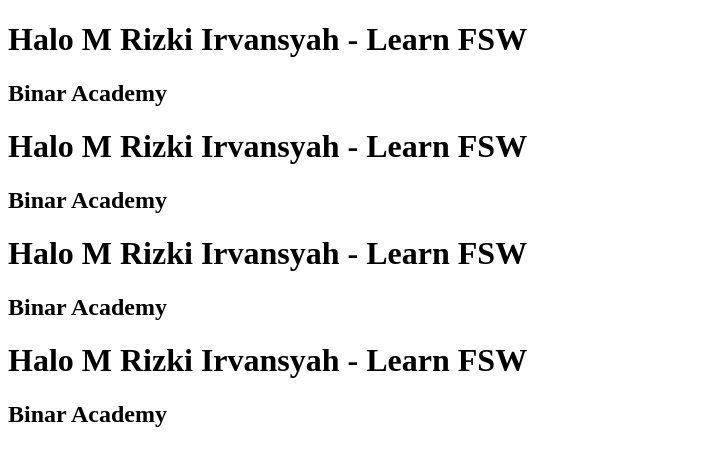
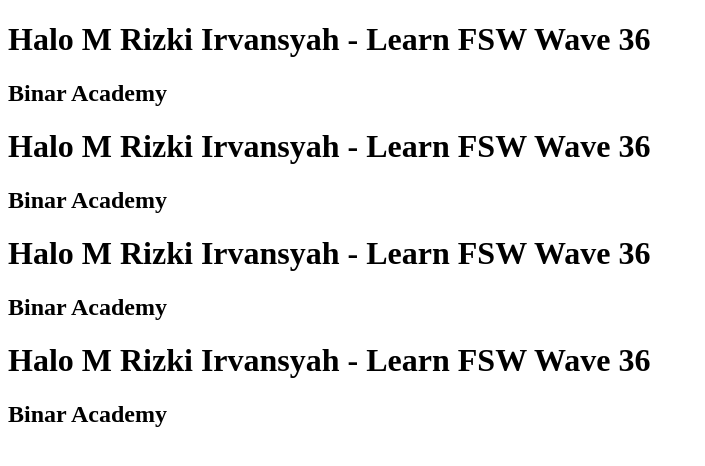
Before and after one commit to MRizkiirvansyah/Binar-Academy-learn-GIT, a plain HTML site: page index.html in a window 1280 px wide. Shown: the whole page, without its empty margins (0-705 px from the left). Drawn offline with Linux system fonts and the light colour scheme.

Commit message:
add wave

```diff
--- a/index.html
+++ b/index.html
@@ -6,16 +6,16 @@
     <title>Hello World</title>
   </head>
   <body>
-    <h1>Halo M Rizki Irvansyah - Learn FSW </h1>
+    <h1>Halo M Rizki Irvansyah - Learn FSW Wave 36 </h1>
     <h2>Binar Academy</h2>
 
-    <h1>Halo M Rizki Irvansyah - Learn FSW </h1>
+    <h1>Halo M Rizki Irvansyah - Learn FSW Wave 36 </h1>
     <h2>Binar Academy</h2>
 
-    <h1>Halo M Rizki Irvansyah - Learn FSW </h1>
+    <h1>Halo M Rizki Irvansyah - Learn FSW Wave 36</h1>
     <h2>Binar Academy</h2>
 
-    <h1>Halo M Rizki Irvansyah - Learn FSW </h1>
+    <h1>Halo M Rizki Irvansyah - Learn FSW Wave 36 </h1>
     <h2>Binar Academy</h2>
   </body>
 </html>
```
